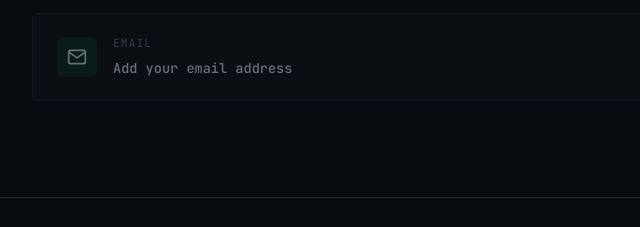
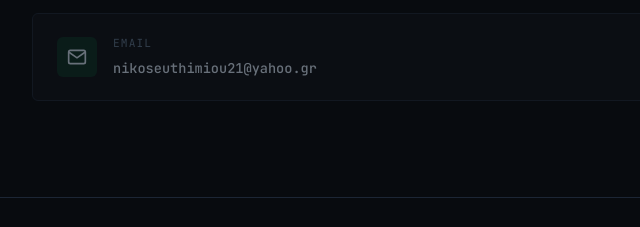
Before and after one commit to greybea/Portofolio, a plain HTML site: page index.html in a window 1280 px wide. Shown: the part 5656-5883 px from the top of the page, 190-830 px from the left. Drawn offline with Linux system fonts and the light colour scheme.

Commit message:
Προσθηκη προσωπικου email

```diff
--- a/index.html
+++ b/index.html
@@ -210,7 +210,7 @@
         </div>
         <div>
           <div class="contact-label">Email</div>
-          <div class="contact-value">Add your email address</div>
+          <div class="contact-value">nikoseuthimiou21@yahoo.gr</div>
         </div>
       </a>
     </div>
```
